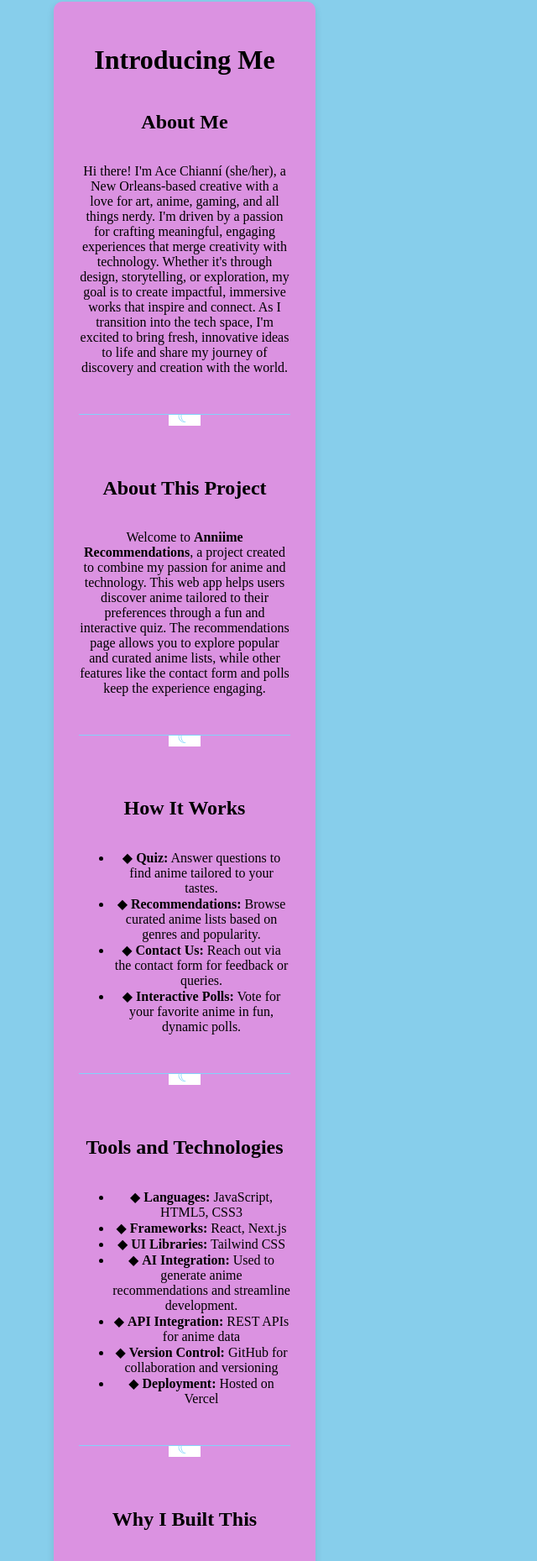
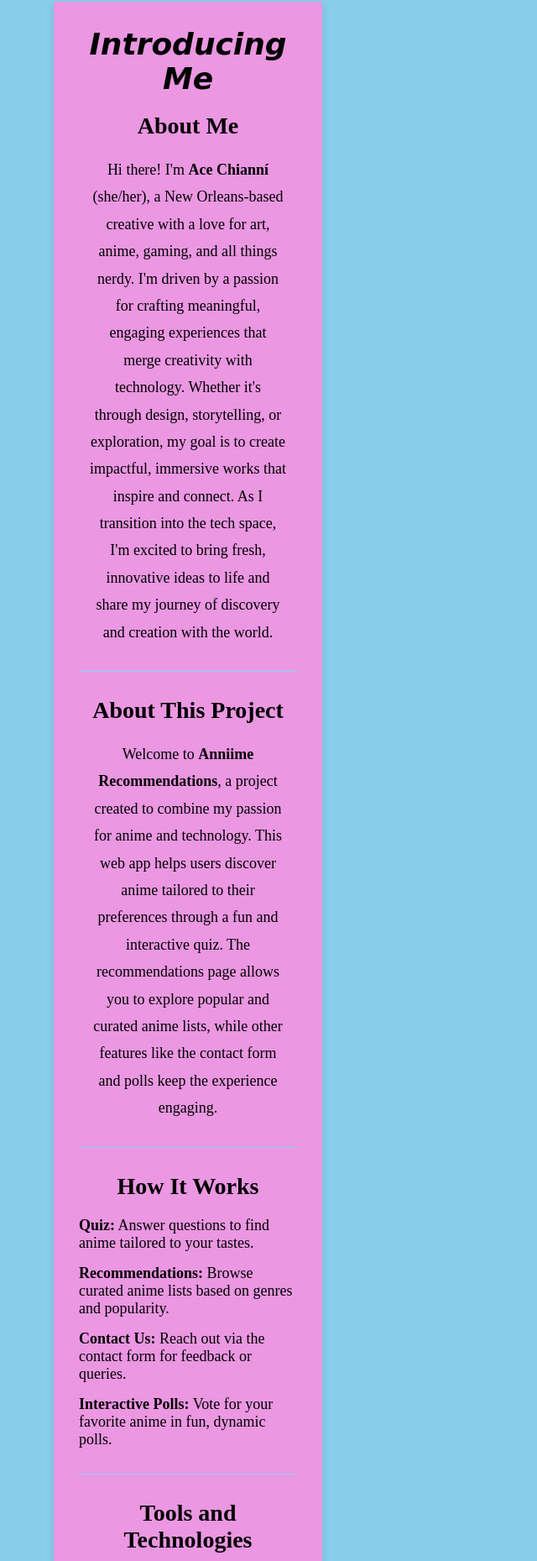
Before and after one commit to AceChianni/myanimefinder, a Next.js app: page /about in a window 1280 px wide. Shown: the part 160-2019 px from the top of the page at 84% size, without its empty margins (0-640 px from the left). Built offline with nearby package versions, Linux system fonts and the light colour scheme.

Commit message:
edit styles for homepage poll, about me page, add helpful links

```diff
--- a/src/app/about/page.js
+++ b/src/app/about/page.js
@@ -4,98 +4,106 @@ import styles from "../../styles/aboutstyles.module.css";
 
 export default function AboutPage() {
   return (
+    <div className={styles.aboutContainer}>
       <div className={styles.contentContainer}>
-      {" "}
-      {/* Main container */}
-      <h1>Introducing Me</h1> {/* Title in Comic Sans */}
-      <h2>About Me</h2>
+        <h1 className={styles.heading1}>Introducing Me</h1>
+        <h2 className={styles.heading2}>About Me</h2>
         <section>
-        <p>
-          Hi there! I&apos;m Ace Chianní (she/her), a New Orleans-based creative
-          with a love for art, anime, gaming, and all things nerdy. I&apos;m
-          driven by a passion for crafting meaningful, engaging experiences that
-          merge creativity with technology. Whether it&apos;s through design,
-          storytelling, or exploration, my goal is to create impactful,
-          immersive works that inspire and connect. As I transition into the
-          tech space, I&apos;m excited to bring fresh, innovative ideas to life
-          and share my journey of discovery and creation with the world.
+          <p className={styles.paragraph}>
+            Hi there! I&apos;m{" "}
+            <span className={styles.boldText}>Ace Chianní</span> (she/her), a
+            New Orleans-based creative with a love for art, anime, gaming, and
+            all things nerdy. I&apos;m driven by a passion for crafting
+            meaningful, engaging experiences that merge creativity with
+            technology. Whether it&apos;s through design, storytelling, or
+            exploration, my goal is to create impactful, immersive works that
+            inspire and connect. As I transition into the tech space, I&apos;m
+            excited to bring fresh, innovative ideas to life and share my
+            journey of discovery and creation with the world.
           </p>
         </section>
         <hr className={styles.sectionDivider} />
-      <h2>About This Project</h2>
+        <h2 className={styles.heading2}>About This Project</h2>
         <section>
-        <p>
-          Welcome to <strong>Anniime Recommendations</strong>, a project created
-          to combine my passion for anime and technology. This web app helps
-          users discover anime tailored to their preferences through a fun and
-          interactive quiz. The recommendations page allows you to explore
-          popular and curated anime lists, while other features like the contact
-          form and polls keep the experience engaging.
+          <p className={styles.paragraph}>
+            Welcome to{" "}
+            <span className={styles.boldText}>Anniime Recommendations</span>, a
+            project created to combine my passion for anime and technology. This
+            web app helps users discover anime tailored to their preferences
+            through a fun and interactive quiz. The recommendations page allows
+            you to explore popular and curated anime lists, while other features
+            like the contact form and polls keep the experience engaging.
           </p>
         </section>
         <hr className={styles.sectionDivider} />
-      <h2>How It Works</h2>
+        <h2 className={styles.heading2}>How It Works</h2>
         <section>
-        <ul>
+          <ul className={styles.list}>
             <li>
-            ◆ <strong>Quiz:</strong> Answer questions to find anime tailored to
-            your tastes.
+              <span className={styles.boldText}>Quiz:</span> Answer questions to
+              find anime tailored to your tastes.
             </li>
             <li>
-            ◆ <strong>Recommendations:</strong> Browse curated anime lists based
-            on genres and popularity.
+              <span className={styles.boldText}>Recommendations:</span> Browse
+              curated anime lists based on genres and popularity.
             </li>
             <li>
-            ◆ <strong>Contact Us:</strong> Reach out via the contact form for
-            feedback or queries.
+              <span className={styles.boldText}>Contact Us:</span> Reach out via
+              the contact form for feedback or queries.
             </li>
             <li>
-            ◆ <strong>Interactive Polls:</strong> Vote for your favorite anime
-            in fun, dynamic polls.
+              <span className={styles.boldText}>Interactive Polls:</span> Vote
+              for your favorite anime in fun, dynamic polls.
             </li>
           </ul>
         </section>
         <hr className={styles.sectionDivider} />
-      <h2>Tools and Technologies</h2>
+        <h2 className={styles.heading2}>Tools and Technologies</h2>
         <section>
-        <ul>
+          <ul className={styles.list}>
             <li>
-            ◆ <strong>Languages:</strong> JavaScript, HTML5, CSS3
+              <span className={styles.boldText}>Languages:</span> JavaScript,
+              HTML5, CSS3
             </li>
             <li>
-            ◆ <strong>Frameworks:</strong> React, Next.js
+              <span className={styles.boldText}>Frameworks:</span> React,
+              Next.js
             </li>
             <li>
-            ◆ <strong>UI Libraries:</strong> Tailwind CSS
+              <span className={styles.boldText}>UI Libraries:</span> Tailwind
+              CSS
             </li>
             <li>
-            ◆ <strong>AI Integration:</strong> Used to generate anime
-            recommendations and streamline development.
+              <span className={styles.boldText}>AI Integration:</span> Used to
+              generate anime recommendations and streamline development.
             </li>
             <li>
-            ◆ <strong>API Integration:</strong> REST APIs for anime data
+              <span className={styles.boldText}>API Integration:</span> REST
+              APIs for anime data
             </li>
             <li>
-            ◆ <strong>Version Control:</strong> GitHub for collaboration and
-            versioning
+              <span className={styles.boldText}>Version Control:</span> GitHub
+              for collaboration and versioning
             </li>
             <li>
-            ◆ <strong>Deployment:</strong> Hosted on Vercel
+              <span className={styles.boldText}>Deployment:</span> Hosted on
+              Vercel
             </li>
           </ul>
         </section>
         <hr className={styles.sectionDivider} />
-      <h2>Why I Built This</h2>
+        <h2 className={styles.heading2}>Why I Built This</h2>
         <section>
-        <p>
-          <strong>Anniime Recommendations</strong> represents my passion for
-          creativity and technology. It&apos;s a space where I can showcase my
-          design and development skills while sharing my love for anime with the
-          world. This project is a step toward my dream of becoming a freelance
-          artist and entrepreneur, traveling the world, and inspiring others
-          through my work.
+          <p className={styles.paragraph}>
+            <span className={styles.boldText}>Anniime Recommendations</span>{" "}
+            represents my passion for creativity and technology. It&apos;s a
+            space where I can showcase my design and development skills while
+            sharing my love for anime with the world. This project is a step
+            toward my dream of becoming a freelance artist and entrepreneur,
+            traveling the world, and inspiring others through my work.
           </p>
         </section>
       </div>
+    </div>
   );
 }
--- a/src/components/Sidebar.js
+++ b/src/components/Sidebar.js
@@ -1,63 +1,79 @@
-// src/components/Sidebar.js
-// "use client";
-// import { useEffect, useState } from "react";
-// import styles from "../styles/sidebars.module.css";
-
-// const Sidebar = () => (
-//   <div className="sidebar bg-white p-4 rounded-lg shadow-md">
-//     <h3 className="text-xl font-semibold mb-4">Quick Links</h3>
-//     <ul className="space-y-2">
-//       <li>
-//         <a href="/about" className="text-blue-600 hover:text-blue-800">
-//           About
-//         </a>
-//       </li>
-//       <li>
-//         <a href="/contact" className="text-blue-600 hover:text-blue-800">
-//           Contact
-//         </a>
-//       </li>
-//       <li>
-//         <a href="/anime-list" className="text-blue-600 hover:text-blue-800">
-//           Anime List
-//         </a>
-//       </li>
-//     </ul>
-//   </div>
-// );
-
-// export default Sidebar;
-
-// src/components/Sidebar.js
 "use client";
 import styles from "../styles/sidebars.module.css";
 
 const Sidebar = () => (
   <div className={`${styles.sidebar}`}>
-    <h3 className={styles.sidebarTitle}>Quick Links</h3>
+    <h3 className={styles.sidebarTitle}>Helpful Links</h3>
     <ul className="space-y-2">
+      {/* Link to an Anime Streaming Platform */}
       <li className={styles.sidebarItem}>
         <a
-          href="/about"
+          href="https://www.crunchyroll.com/"
+          target="_blank"
+          rel="noopener noreferrer"
           className={`${styles.sidebarItem} hover:text-blue-800`}
         >
-          About
+          Watch Anime on Crunchyroll
         </a>
       </li>
+
+      {/* Link to Anime News and Updates */}
       <li className={styles.sidebarItem}>
         <a
-          href="/contact"
+          href="https://www.animenewsnetwork.com/"
+          target="_blank"
+          rel="noopener noreferrer"
           className={`${styles.sidebarItem} hover:text-blue-800`}
         >
-          Contact
+          Latest Anime News
         </a>
       </li>
+
+      {/* Link to Cosplay Ideas */}
       <li className={styles.sidebarItem}>
         <a
-          href="/anime-list"
+          href="https://www.cosplay.com/"
+          target="_blank"
+          rel="noopener noreferrer"
           className={`${styles.sidebarItem} hover:text-blue-800`}
         >
-          Anime List
+          Explore Cosplay Ideas
+        </a>
+      </li>
+
+      {/* Link to Anime Fan Forums */}
+      <li className={styles.sidebarItem}>
+        <a
+          href="https://myanimelist.net/forum/"
+          target="_blank"
+          rel="noopener noreferrer"
+          className={`${styles.sidebarItem} hover:text-blue-800`}
+        >
+          Join Anime Discussions
+        </a>
+      </li>
+
+      {/* Link to Cosplay Tutorials */}
+      <li className={styles.sidebarItem}>
+        <a
+          href="https://www.youtube.com/results?search_query=cosplay+tutorials"
+          target="_blank"
+          rel="noopener noreferrer"
+          className={`${styles.sidebarItem} hover:text-blue-800`}
+        >
+          Watch Cosplay Tutorials
+        </a>
+      </li>
+
+      {/* Link to Popular Anime Merchandise */}
+      <li className={styles.sidebarItem}>
+        <a
+          href="https://www.goodsmile.info/"
+          target="_blank"
+          rel="noopener noreferrer"
+          className={`${styles.sidebarItem} hover:text-blue-800`}
+        >
+          Shop Anime Merchandise
         </a>
       </li>
     </ul>
--- a/src/styles/aboutstyles.module.css
+++ b/src/styles/aboutstyles.module.css
@@ -1,4 +1,4 @@
-/* Basic Reset */
+/* Reset and General Styles */
 .aboutContainer,
 .aboutContainer * {
   margin: 0;
@@ -6,166 +6,111 @@
   box-sizing: border-box;
 }
 
-/* Body and Container */
+/* Body Styling */
 .aboutContainer {
-  font-family: "Arial", sans-serif;
-  background-color: #ffe1b3;
-  /* Peach background */
   display: flex;
   justify-content: center;
-  /* Center content horizontally */
-  align-items: center;
-  /* Center content vertically */
+  align-items: flex-start;
+  width: 100%;
   min-height: 100vh;
-  /* Full viewport height */
-  height: 100%;
-  /* Full viewport height */
-  width: 100%;
-  /* Full viewport width */
-  padding: 0;
-  /* Remove any padding */
+  background-color: #f5f5f5;
 }
 
-/* Content container */
+/* Main content container */
 .contentContainer {
   background-color: rgba(234, 136, 224, 0.85);
-  /* Light Purple background */
-  border-radius: 10px;
+  /* Light purple background */
   box-shadow: 0 4px 10px rgba(0, 0, 0, 0.1);
-  width: 90%;
-  /* Make container take up 90% of the screen width */
+  width: 100%;
   max-width: 1200px;
-  /* Limit max width to 1200px */
-  height: auto;
-  /* Height adjusts based on content */
-  overflow: auto;
-  /* Allow scrolling if content overflows */
+  /* Max width for large screens */
+  min-width: 320px;
+  /* Prevents being too small on mobile */
   padding: 30px;
-  position: relative;
-  /* Ensure it's on top of anything else */
-  z-index: 10;
-  display: flex;
-  flex-direction: column;
-  justify-content: flex-start;
-  /* Align children elements at the top */
   text-align: center;
-  margin: 0;
-  /* Make sure the container is aligned with no extra margins */
+  margin: 0 auto;
+  box-sizing: border-box;
 }
 
-/* Header Styling */
-.title {
+/* Heading styles */
+.heading1 {
   font-family: "Comic Sans MS", cursive, sans-serif;
-  color: #ff9bec;
-  /* Pink */
+  color: #000000;
+  /* Text color */
   font-weight: bold;
   font-style: italic;
+  font-size: 36px;
   margin-bottom: 20px;
-  font-size: 36px;
-  /* Increase font size for visibility */
-  white-space: nowrap;
-  overflow: hidden;
-  text-overflow: ellipsis;
-  /* Truncate text if it overflows */
 }
 
-/* Subtitle Styling */
-.subtitle {
-  color: #ff9bec;
-  /* Pink */
+.heading2 {
+  font-family: "Times New Roman", Times, serif;
+  color: #000000;
+  /* Text color */
   font-weight: bold;
-  font-style: italic;
-  margin-bottom: 10px;
   font-size: 28px;
-  white-space: nowrap;
-  overflow: hidden;
-  text-overflow: ellipsis;
-  /* Truncate text if it overflows */
+  margin: 20px 0;
 }
 
-/* Paragraph Styling */
-.description {
+/* Paragraph styles */
+.paragraph {
+  font-size: 18px;
   line-height: 1.8;
-  font-size: 18px;
-  text-align: justify;
+  text-align: center;
   margin-bottom: 20px;
-  overflow: hidden;
-  /* Prevent text overflow */
-  text-overflow: ellipsis;
-  /* Truncate text if it's too long */
-  white-space: normal;
-  /* Allow wrapping for text */
   width: 90%;
-  /* Make the paragraph a bit narrower inside the container */
   margin-left: auto;
   margin-right: auto;
-  /* Center the paragraph within the content container */
 }
 
-/* List Styling - Ensure no bullets */
+/* List styling - No bullets */
 .list {
   list-style: none;
-  /* Remove default bullet points */
   padding: 0;
-  font-size: 18px;
+  margin: 0;
 }
 
 .list li {
-  margin: 10px 0;
+  font-size: 18px;
+  margin: 15px 0;
+  font-weight: normal;
+  text-align: left;
 }
 
-.list li::before {
-  content: "◆";
-  /* Diamond bullet */
-  margin-right: 8px;
-  color: #ff9bec;
-  /* Pink */
+/* Bold text for specific parts */
+.boldText {
+  font-weight: bold;
+  color: #000000;
+  /* Bold text color */
 }
 
-/* Section Divider */
-.sectionDivider {
+/* Section divider */
+hr.sectionDivider {
   border: 0;
   border-top: 1px solid #81d4fa;
-  /* Light Blue */
-  text-align: center;
+  /* Light Blue color */
   margin: 30px 0;
-  position: relative;
 }
 
-.sectionDivider::before {
-  content: "☾";
-  /* Crescent Moon Symbol */
-  font-size: 20px;
-  color: #81d4fa;
-  /* Light Blue */
-  background-color: #ffffff;
-  /* White */
-  padding: 0 10px;
-  position: relative;
-  top: -10px;
-  /* Adjust position to overlap the line */
-}
-
-/* Media Query for Responsiveness */
+/* Responsive Design */
 @media (max-width: 768px) {
   .contentContainer {
     padding: 20px;
   }
 
-  .title {
+  .heading1 {
     font-size: 28px;
-    /* Smaller font size for mobile */
   }
 
-  .subtitle {
+  .heading2 {
     font-size: 22px;
+  }
+
+  .paragraph {
+    font-size: 16px;
   }
 
   .list li {
     font-size: 16px;
   }
-
-  .description {
-    font-size: 16px;
-  }
 }
```
Also changed, not shown: src/components/PollSidebar.js (+45 -16 lines), src/styles/Sidebars.module.css (+104 -40 lines). Lines whose indentation alone changed are shown as unchanged.
